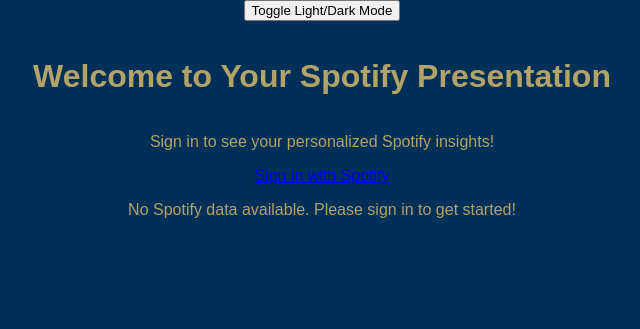
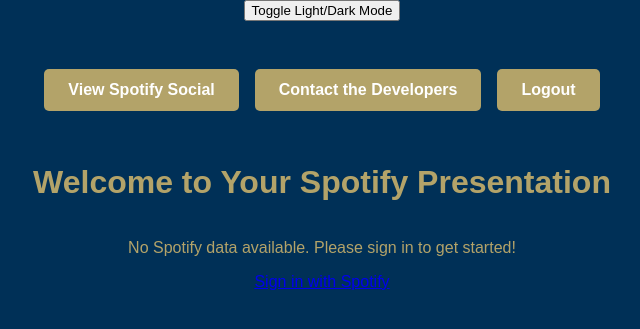
Before and after one commit to grahamonica/2340project2, a Django app: page / in a window 1280 px wide. Shown: the top 329 px of the page, without its empty margins (318-958 px from the left). Run offline with Django 5.2, Linux system fonts and the light colour scheme; the visitor is signed in with stand-in values (Sample User, id 1); data that the repository does not hold is empty; parts of the project's set-up code (start-up, migrations or seed data) failed here and were passed over.

Commit message:
added navigation buttons on spotify social and the presentation page

```diff
--- a/templates/home.html
+++ b/templates/home.html
@@ -3,7 +3,7 @@
 <html lang="en">
 <head>
     <meta charset="UTF-8">
-    <title>Spotify Presentation</title>
+    <title>Spotify Wrapped - Home</title>
     <link rel="stylesheet" href="{% static 'css/styles.css' %}">
 </head>
 <body class="dark-mode">
@@ -12,19 +12,21 @@
 
     <!-- Main Content -->
     <div class="content">
+        <!-- Navigation Buttons -->
+        <div class="nav-buttons">
+            <a href="{% url 'spotify_social' %}" class="nav-button">View Spotify Social</a>
+            <a href="{% url 'contact' %}" class="nav-button">Contact the Developers</a>
+            <a href="{% url 'logout' %}" class="nav-button">Logout</a>
+        </div>
+
+        <!-- Personalized Spotify Insights -->
         <h1>Welcome to Your Spotify Presentation</h1>
-        <p>Sign in to see your personalized Spotify insights!</p>
-
-        <!-- Spotify Login Button -->
-        <a href="{% url 'spotify_login' %}" class="spotify-login-button">Sign in with Spotify</a>
-
-        <!-- Display User's Spotify Taste -->
         {% if user_taste %}
         <div class="spotify-presentation">
             <h2>Your Top Tracks</h2>
             <ul class="top-list">
                 {% for track in user_taste.top_tracks %}
-                <li>{{ track.name }} by {{ track.artist }}</li>
+                <li>{{ track.name }} - {{ track.artist }}</li>
                 {% endfor %}
             </ul>
 
@@ -37,6 +39,7 @@
         </div>
         {% else %}
         <p>No Spotify data available. Please sign in to get started!</p>
+        <a href="{% url 'spotify_login' %}" class="spotify-login-button">Sign in with Spotify</a>
         {% endif %}
     </div>
 
--- a/templates/spotify_social.html
+++ b/templates/spotify_social.html
@@ -3,7 +3,7 @@
 <html lang="en">
 <head>
     <meta charset="UTF-8">
-    <title>Spotify Wrapped - Home</title>
+    <title>Spotify Social</title>
     <link rel="stylesheet" href="{% static 'css/styles.css' %}">
 </head>
 <body class="dark-mode">
@@ -14,6 +14,7 @@
     <div class="content">
         <!-- Navigation Buttons -->
         <div class="nav-buttons">
+            <a href="{% url 'home' %}" class="nav-button">Back to Home</a>
             <a href="{% url 'contact' %}" class="nav-button">Contact the Developers</a>
             <a href="{% url 'logout' %}" class="nav-button">Logout</a>
         </div>
```
